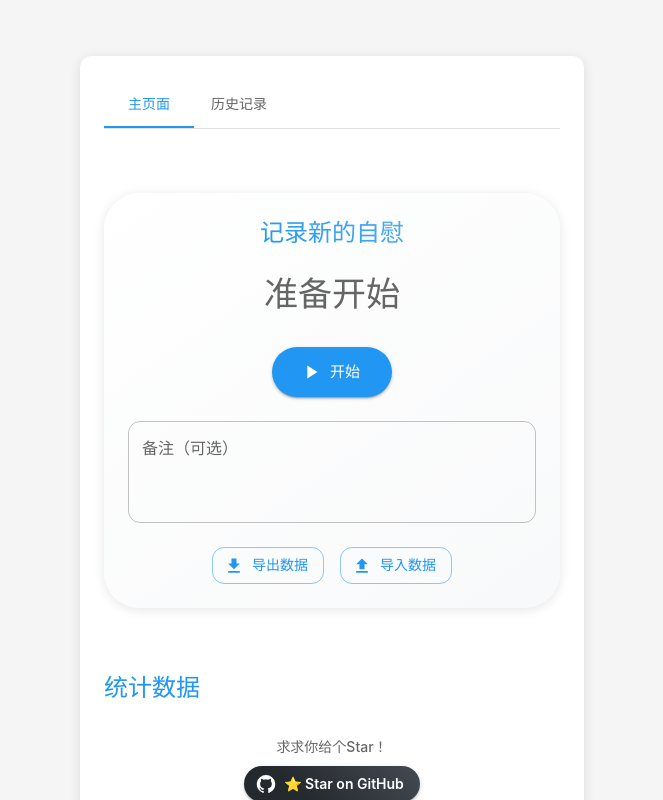
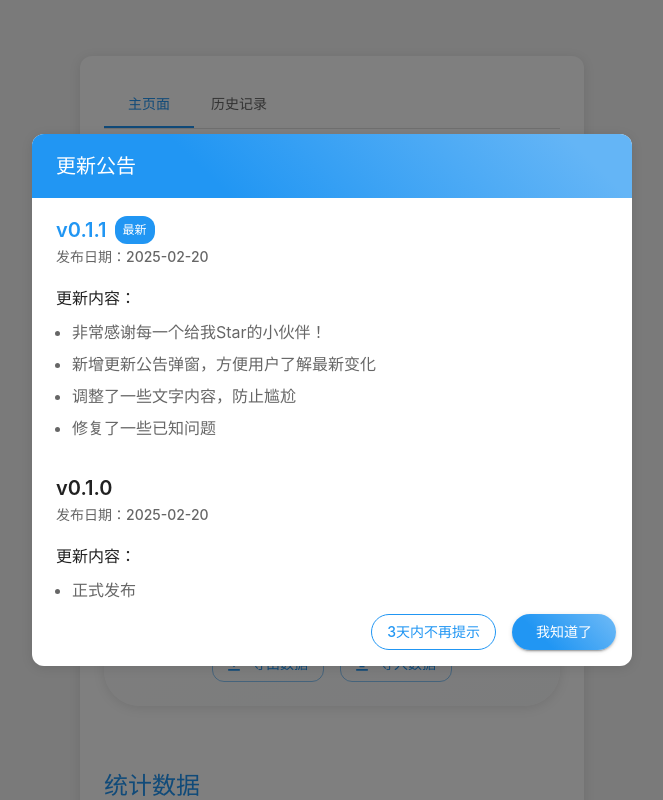
Before and after one commit to fsxxzjpbp/DickHelper, a React (Vite) app: page / in a window 1280 px wide. Shown: the top 800 px of the page, without its empty margins (308-971 px from the left). Built offline with nearby package versions, Linux system fonts and the light colour scheme.

Commit message:
新增公告功能

```diff
--- a/src/App.tsx
+++ b/src/App.tsx
@@ -1,9 +1,11 @@
 import { useState } from 'react';
 import './App.css';
-import { Container, CssBaseline, ThemeProvider, createTheme, Box, Tabs, Tab, Paper } from '@mui/material';
+import { Container, CssBaseline, ThemeProvider, createTheme, Box, Tabs, Tab, Paper, Button, Typography } from '@mui/material';
+import GitHubIcon from '@mui/icons-material/GitHub';
 import { RecordForm } from './components/RecordForm';
 import { StatsChart } from './components/StatsChart';
 import { HistoryList } from './components/HistoryList';
+import { UpdateDialog } from './components/UpdateDialog';
 
 interface TabPanelProps {
   children?: React.ReactNode;
@@ -89,6 +91,7 @@ function App() {
     <ThemeProvider theme={theme}>
       <CssBaseline />
       <Box sx={{ minHeight: '100vh', backgroundColor: 'background.default' }}>
+        <UpdateDialog />
         <Container maxWidth="md" sx={{ py: 4 }}>
           <Paper sx={{ p: 3 }}>
             <Box sx={{ borderBottom: 1, borderColor: 'divider', mb: 2 }}>
@@ -99,6 +102,46 @@ function App() {
             </Box>
 
             <TabPanel value={tabValue} index={0}>
+              {/* 添加 GitHub Star 按钮 */}
+              <Box sx={{
+                display: 'flex',
+                flexDirection: 'column',
+                alignItems: 'center',
+                gap: 1,
+                mb: 4
+              }}>
+                <Typography
+                  variant="subtitle2"
+                  sx={{
+                    color: 'text.secondary',
+                    fontWeight: 500,
+                    fontSize: '0.875rem'
+                  }}
+                >
+                  祝愿所有给本项目Star的小伙伴牛子长度翻倍！
+                </Typography>
+                <Button
+                  variant="contained"
+                  color="primary"
+                  startIcon={<GitHubIcon />}
+                  onClick={() => window.open('https://github.com/zzzdajb/DickHelper', '_blank')}
+                  sx={{
+                    borderRadius: 2,
+                    textTransform: 'none',
+                    fontWeight: 600,
+                    background: 'linear-gradient(45deg, #24292e 30%, #40464e 90%)',
+                    '&:hover': {
+                      background: 'linear-gradient(45deg, #40464e 30%, #586069 90%)',
+                      transform: 'translateY(-2px)',
+                      boxShadow: '0 4px 12px rgba(0,0,0,0.15)'
+                    },
+                    transition: 'all 0.3s ease'
+                  }}
+                >
+                  ⭐ Star on GitHub
+                </Button>
+              </Box>
+
               <Box sx={{ display: 'flex', flexDirection: 'column', gap: 4 }}>
                 <Box>
                   <RecordForm />
--- a/src/components/RecordForm.tsx
+++ b/src/components/RecordForm.tsx
@@ -186,7 +186,7 @@ export const RecordForm = () => {
                         WebkitBackgroundClip: 'text',
                         WebkitTextFillColor: 'transparent'
                     }}>
-                    记录新的自慰
+                    记录新的手艺活
                 </Typography>
 
                 <Box sx={{
--- a/src/components/StatsChart.tsx
+++ b/src/components/StatsChart.tsx
@@ -1,13 +1,13 @@
 import { useEffect, useState } from 'react';
-import { Box, Typography, Grid, Paper, Button } from '@mui/material';
+import { Box, Typography, Grid, Paper } from '@mui/material';  // 删除 Button 导入
 import { StorageService } from '../services/storage';
 import { MasturbationRecord, MasturbationStats } from '../types/record';
-import GitHubIcon from '@mui/icons-material/GitHub';
+// 删除 GitHubIcon 导入
 
 const DAYS_IN_WEEK = 7;
 const WEEKS_TO_SHOW = 4; // 将显示时间范围改为4周
 const WEEKDAYS = ['一', '二', '三', '四', '五', '六', '日'];
-const GITHUB_REPO_URL = 'https://github.com/zzzdajb/DickHelper'; // 替换为实际的Github仓库地址
+// 删除 GITHUB_REPO_URL 常量
 
 /**
  * 统计图表组件
@@ -165,44 +165,7 @@ export const StatsChart = () => {
                 统计数据
             </Typography>
 
-            <Box sx={{
-                display: 'flex',
-                flexDirection: 'column',
-                alignItems: 'center',
-                gap: 1,
-                mb: 4
-            }}>
-                <Typography
-                    variant="subtitle2"
-                    sx={{
-                        color: 'text.secondary',
-                        fontWeight: 500,
-                        fontSize: '0.875rem'
-                    }}
-                >
-                    求求你给个Star！
-                </Typography>
-                <Button
-                    variant="contained"
-                    color="primary"
-                    startIcon={<GitHubIcon />}
-                    onClick={() => window.open(GITHUB_REPO_URL, '_blank')}
-                    sx={{
-                        borderRadius: 2,
-                        textTransform: 'none',
-                        fontWeight: 600,
-                        background: 'linear-gradient(45deg, #24292e 30%, #40464e 90%)',
-                        '&:hover': {
-                            background: 'linear-gradient(45deg, #40464e 30%, #586069 90%)',
-                            transform: 'translateY(-2px)',
-                            boxShadow: '0 4px 12px rgba(0,0,0,0.15)'
-                        },
-                        transition: 'all 0.3s ease'
-                    }}
-                >
-                    ⭐ Star on GitHub
-                </Button>
-            </Box>
+            {/* 删除整个 GitHub Star 按钮的 Box 组件 */}
 
             <Grid container spacing={2} sx={{ mb: 3 }} columns={12}>
                 <Grid item xs={12} sm={6}>
@@ -371,7 +334,7 @@ export const StatsChart = () => {
                         color: 'text.primary'
                     }}
                 >
-                    自慰日历
+                    发射日历
                 </Typography>
                 <Box sx={{
                     display: 'flex',
--- /dev/null
+++ b/src/components/UpdateDialog.tsx
@@ -0,0 +1,155 @@
+import { useState, useEffect } from 'react';
+import { Dialog, DialogTitle, DialogContent, DialogActions, Button, Typography, Box } from '@mui/material';
+
+interface UpdateInfo {
+    version: string;
+    date: string;
+    changes: string[];
+}
+
+const VERSION_HISTORY: UpdateInfo[] = [
+    {
+        version: 'v0.1.1',
+        date: '2025-02-20',
+        changes: [
+            '非常感谢每一个给我Star的小伙伴！',
+            '新增更新公告弹窗，方便用户了解最新变化',
+            '调整了一些文字内容，防止尴尬',
+            '修复了一些已知问题'
+        ]
+    },
+    {
+        version: 'v0.1.0',
+        date: '2025-02-20',
+        changes: [
+            '正式发布',
+            '基础记录功能',
+            '统计图表功能',
+            '历史记录管理'
+        ]
+    }
+];
+
+
+const LOCAL_STORAGE_KEY = 'next_update_notice_date';
+
+export const UpdateDialog = () => {
+    const [open, setOpen] = useState(false);
+
+    useEffect(() => {
+        const nextNoticeDate = localStorage.getItem(LOCAL_STORAGE_KEY);
+        const now = new Date();
+
+        if (!nextNoticeDate || new Date(nextNoticeDate) <= now) {
+            setOpen(true);
+        }
+    }, []);
+
+    const handleClose = (dontShowFor3Days: boolean = false) => {
+        setOpen(false);
+        // 只有当用户选择"3天内不再提示
+        if (dontShowFor3Days) {
+            const nextDate = new Date();
+            nextDate.setDate(nextDate.getDate() + 3);
+            localStorage.setItem(LOCAL_STORAGE_KEY, nextDate.toISOString());
+        }
+    };
+
+    return (
+        <Dialog
+            open={open}
+            onClose={handleClose}
+            aria-labelledby="update-dialog-title"
+            maxWidth="sm"
+            fullWidth
+        >
+            <DialogTitle id="update-dialog-title" sx={{
+                background: 'linear-gradient(45deg, #2196f3 30%, #64b5f6 90%)',
+                color: 'white',
+                fontWeight: 700
+            }}>
+                更新公告
+            </DialogTitle>
+            <DialogContent sx={{ mt: 2, maxHeight: 400, overflowY: 'auto' }}>
+                {VERSION_HISTORY.map((version, versionIndex) => (
+                    <Box key={version.version} sx={{ mb: versionIndex < VERSION_HISTORY.length - 1 ? 4 : 2 }}>
+                        <Typography variant="h6" sx={{
+                            fontWeight: 600,
+                            color: versionIndex === 0 ? 'primary.main' : 'text.primary',
+                            display: 'flex',
+                            alignItems: 'center',
+                            gap: 1
+                        }}>
+                            {version.version}
+                            {versionIndex === 0 && (
+                                <Typography
+                                    component="span"
+                                    variant="caption"
+                                    sx={{
+                                        backgroundColor: 'primary.main',
+                                        color: 'white',
+                                        px: 1,
+                                        py: 0.5,
+                                        borderRadius: 1,
+                                        fontSize: '0.75rem'
+                                    }}
+                                >
+                                    最新
+                                </Typography>
+                            )}
+                        </Typography>
+                        <Typography variant="subtitle2" color="text.secondary" sx={{ mb: 2 }}>
+                            发布日期：{version.date}
+                        </Typography>
+                        <Typography variant="subtitle1" sx={{ fontWeight: 500, mb: 1 }}>
+                            更新内容：
+                        </Typography>
+                        <Box component="ul" sx={{ mt: 0, pl: 2 }}>
+                            {version.changes.map((change, index) => (
+                                <Typography
+                                    key={index}
+                                    component="li"
+                                    variant="body1"
+                                    sx={{ mb: 1, color: 'text.secondary' }}
+                                >
+                                    {change}
+                                </Typography>
+                            ))}
+                        </Box>
+                    </Box>
+                ))}
+            </DialogContent>
+            <DialogActions sx={{ p: 2, pt: 0, gap: 1 }}>
+                <Button
+                    onClick={() => handleClose(true)}
+                    variant="outlined"
+                    sx={{
+                        borderRadius: 2,
+                        borderColor: 'primary.main',
+                        color: 'primary.main',
+                        '&:hover': {
+                            borderColor: 'primary.dark',
+                            backgroundColor: 'rgba(33, 150, 243, 0.08)'
+                        }
+                    }}
+                >
+                    3天内不再提示
+                </Button>
+                <Button
+                    onClick={() => handleClose()}
+                    variant="contained"
+                    sx={{
+                        borderRadius: 2,
+                        px: 3,
+                        background: 'linear-gradient(45deg, #2196f3 30%, #64b5f6 90%)',
+                        '&:hover': {
+                            background: 'linear-gradient(45deg, #1976d2 30%, #2196f3 90%)'
+                        }
+                    }}
+                >
+                    我知道了
+                </Button>
+            </DialogActions>
+        </Dialog>
+    );
+};
```
